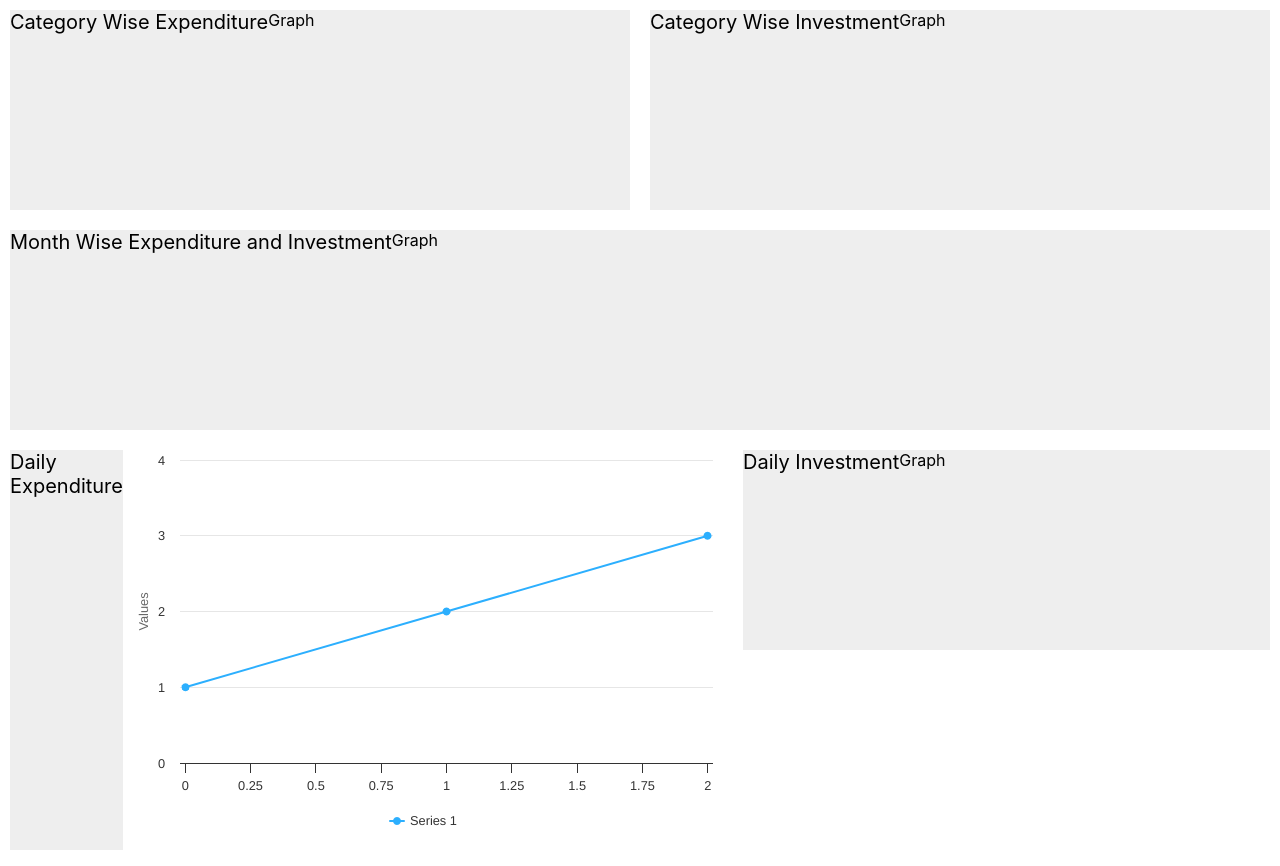
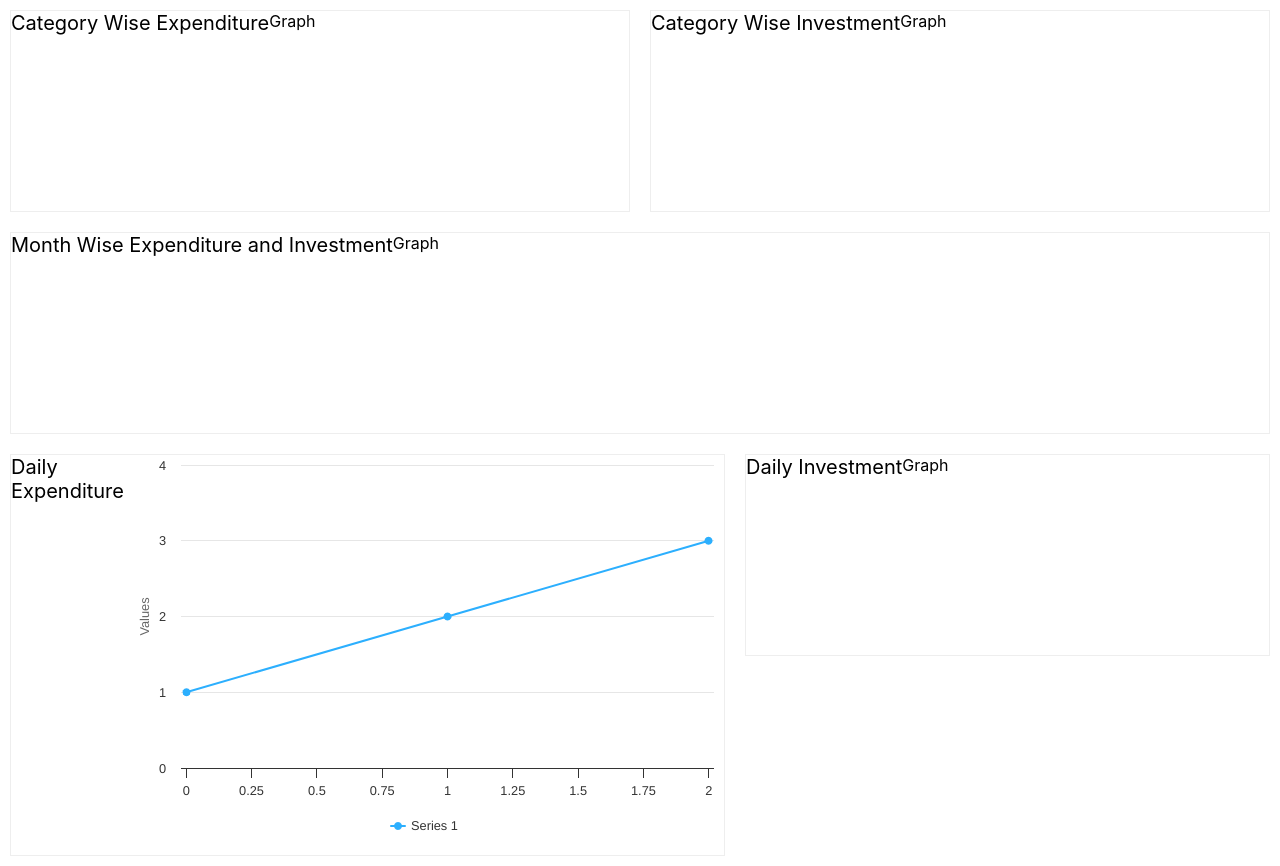
Before and after one commit to pranshuagrawal/fund-manager-hackathon-2023, a React (Create React App) app: page / in a window 1280 px wide. Built offline with nearby package versions, Linux system fonts and the light colour scheme.

Commit message:
Graph added

```diff
--- a/src/App.css
+++ b/src/App.css
@@ -10,7 +10,7 @@
   display: flex;
   flex: 1;
   min-height: 200px;
-  background-color: #eee;
+  border: 1px solid #eee;
 }
 
 .heading {
```
